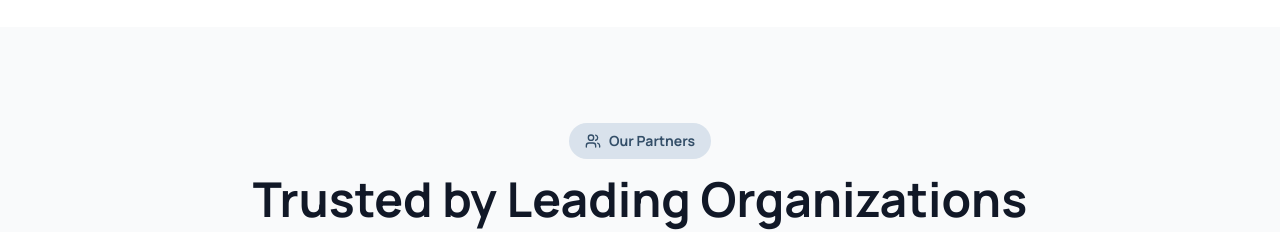
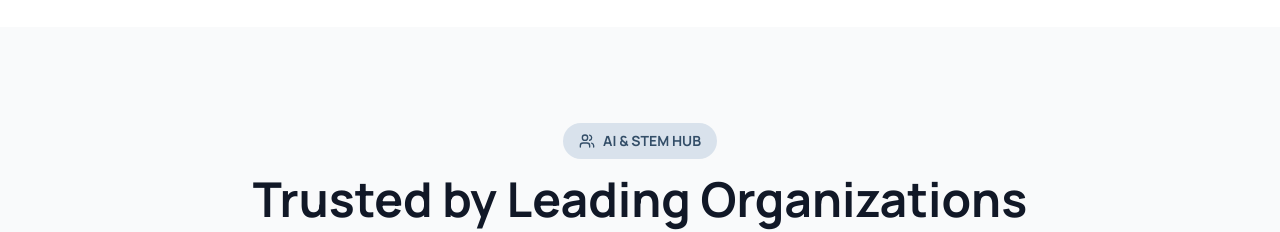
Before and after one commit to Jared-developer/DEVGet-Learning-app, a React (Vite) app in the folder frontend/: page / in a window 1280 px wide. Shown: the part 4460-4692 px from the top of the page. Built offline with nearby package versions, Linux system fonts and the light colour scheme; no server answers.

Commit message:
Update partner section header from 'Our Partners' to 'AI & STEM HUB'

```diff
--- a/frontend/src/pages/LandingPage.jsx
+++ b/frontend/src/pages/LandingPage.jsx
@@ -690,7 +690,7 @@ const LandingPage = () => {
                     <div className="text-center mb-12 sm:mb-16">
                         <div className="inline-flex items-center gap-2 px-3 py-1.5 sm:px-4 sm:py-2 bg-primary-100 rounded-full text-primary-700 text-xs sm:text-sm font-bold mb-3 sm:mb-4">
                             <Users className="h-3 w-3 sm:h-4 sm:w-4" />
-                            Our Partners
+                            AI & STEM HUB
                         </div>
                         <h2 className="text-3xl sm:text-4xl lg:text-5xl font-bold text-gray-900 mb-3 sm:mb-4 px-4">
                             Trusted by Leading Organizations
```
